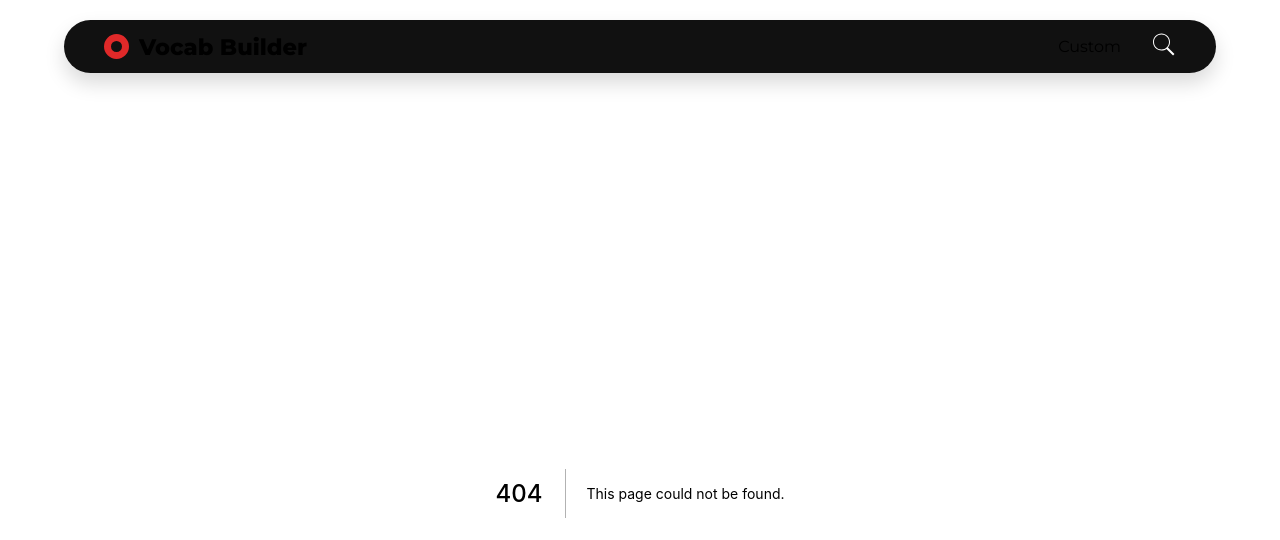
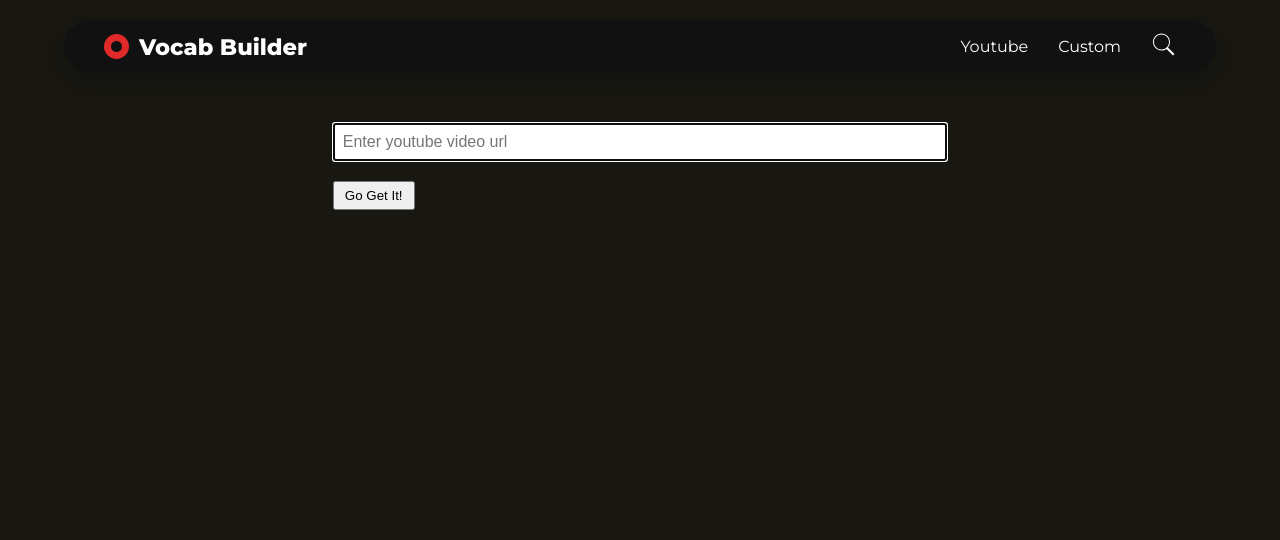
Before and after one commit to sandeep-chahal/vocab-builder, a Next.js app: page /youtube in a window 1280 px wide. Before the commit this address had no page. Shown: the top 540 px of the page. Built offline with nearby package versions, Linux system fonts and the light colour scheme.

Commit message:
added youtube page

```diff
--- a/components/dropdown/index.js
+++ b/components/dropdown/index.js
@@ -5,6 +5,9 @@ import styles from "./styles.module.css";
 const DropDown = ({ close }) => {
 	return (
 		<div className={styles.dropdown} onClick={close}>
+			<Link href="/youtube">
+				<a className={styles.link}>Youtube</a>
+			</Link>
 			<Link href="/custom">
 				<a className={styles.link}>Custom</a>
 			</Link>
--- a/components/nav/index.js
+++ b/components/nav/index.js
@@ -22,6 +22,9 @@ const Nav = () => {
 			</div>
 			{menuOpen && <DropDown close={() => setMenuOpen(false)} />}
 			<div className={styles.links}>
+				<Link href="/youtube">
+					<a className={styles.link}>Youtube</a>
+				</Link>
 				<Link href="/custom">
 					<a className={styles.link}>Custom</a>
 				</Link>
--- a/package.json
+++ b/package.json
@@ -8,6 +8,7 @@
     "start": "next start"
   },
   "dependencies": {
+    "@joegesualdo/get-youtube-subtitles-node": "^0.1.0",
     "next": "10.0.5",
     "node-fetch": "^2.6.1",
     "nprogress": "^0.2.0",
@@ -16,6 +17,8 @@
     "react-dom": "17.0.1",
     "react-virtualized-auto-sizer": "^1.0.4",
     "react-window": "^1.8.6",
-    "typo-js": "^1.2.0"
+    "react-youtube": "^7.13.0",
+    "typo-js": "^1.2.0",
+    "youtube-subtitles-downloader": "^1.0.1"
   }
 }
--- /dev/null
+++ b/pages/api/youtube.js
@@ -0,0 +1,22 @@
+import getYoutubeData from "../../services/getYoutubeData";
+
+export default async (req, res) => {
+	try {
+		const result = await getYoutubeData(req.query.url);
+		if (typeof result === "string")
+			return res.json({
+				error: true,
+				msg: result,
+			});
+		res.json({
+			error: false,
+			...result,
+		});
+	} catch (err) {
+		console.log(err);
+		res.json({
+			error: true,
+			msg: "Something Went Wrong!",
+		});
+	}
+};
--- /dev/null
+++ b/pages/youtube.js
@@ -0,0 +1,170 @@
+import { useState, useMemo, useEffect } from "react";
+import styles from "../styles/youtube.module.css";
+import YouTubePlayer from "react-youtube";
+import getYoutubeData from "../utils/getYoutbeData";
+import DefinitionModal from "../components/definitionModal";
+import Head from "next/head";
+
+const Youtube = () => {
+	const [url, setUrl] = useState("");
+	const [loading, setLoading] = useState(false);
+	const [ready, setReady] = useState(false);
+	const [error, setError] = useState(null);
+	const [subtitles, setSubtitles] = useState(null);
+	const [words, setWords] = useState(null);
+	const [toggle, setToggle] = useState(false);
+	const [selectedWord, setSelectedWord] = useState(null);
+
+	const renderSubtitles = useMemo(() => {
+		if (!subtitles) return null;
+		let data = [];
+		let temp = "";
+		subtitles.forEach((sub, i) => {
+			sub.text.split(" ").forEach((w) => {
+				let word = w
+					.replace("'", "")
+					.replace(".", "")
+					.replace("[", "")
+					.replace("]", "")
+					.replace("-", "")
+					.toLowerCase();
+				if (word in words) {
+					data.push(
+						<span key={uuidv4()} className={styles.line}>
+							{temp}
+						</span>
+					);
+					data.push(
+						<span
+							onClick={() => setSelectedWord(word)}
+							key={uuidv4()}
+							className={styles.learn}
+						>
+							{word}
+						</span>
+					);
+					temp = "";
+				} else temp = temp + " " + word;
+			});
+		});
+		data.push(
+			<span key="last_one" className={styles.line}>
+				{temp}
+			</span>
+		);
+		return data;
+	}, [subtitles]);
+
+	const handleSubmit = async (e) => {
+		e.preventDefault();
+		setLoading(true);
+		setError(null);
+		const result = await getYoutubeData(url);
+		console.log(error);
+		if (result.error) {
+			setError(result.msg);
+		} else {
+			setWords(result.words);
+			setSubtitles(result.subtitles);
+			setReady(true);
+		}
+		setLoading(false);
+	};
+
+	const totalWords = useMemo(() => Object.keys(words || {}).length, [words]);
+
+	const handleWordClick = (e) => {
+		if (e.target.id === "learn") {
+			setSelectedWord(e.target.textContent);
+		}
+	};
+	const handleReset = () => {
+		setUrl(null);
+		setReady(false);
+		setSubtitles(null);
+		setWords(null);
+		setToggle(null);
+		setSelectedWord(null);
+	};
+	return (
+		<div className={styles.youtube}>
+			<Head>
+				<title>Youtube | Learn Vocabulary Words</title>
+			</Head>
+			{selectedWord && (
+				<DefinitionModal
+					word={selectedWord}
+					close={() => setSelectedWord(null)}
+				/>
+			)}
+			{!loading && !ready && (
+				<form className={styles.inputWrapper} onSubmit={handleSubmit}>
+					<input
+						autoFocus
+						className={styles.input}
+						placeholder="Enter youtube video url"
+						onChange={(e) => setUrl(e.target.value)}
+					/>
+					<button className={styles.button} type="submit">
+						Go Get It!
+					</button>
+				</form>
+			)}
+			{loading && <div className={styles.info}>Wait...</div>}
+			{error && <div className={styles.info}>{error}</div>}
+			{ready && (
+				<div className={styles.main}>
+					<YouTubePlayer
+						className={styles.player}
+						videoId={url.split("=")[1].split("&")[0]}
+					/>
+					<div className={styles.vocab}>
+						<div className={styles.heading}>
+							<h2>{toggle ? "Subtitles" : "Words"}</h2>{" "}
+							<span className={styles.wordCount}>({totalWords})</span>
+							<svg
+								onClick={handleReset}
+								className={styles.reset}
+								xmlns="http://www.w3.org/2000/svg"
+								fill="#fff"
+								viewBox="0 0 50 50"
+								width="20px"
+								height="20px"
+							>
+								<path d="M 25 2 C 12.309534 2 2 12.309534 2 25 C 2 37.690466 12.309534 48 25 48 C 37.690466 48 48 37.690466 48 25 A 1.0001 1.0001 0 1 0 46 25 C 46 36.609534 36.609534 46 25 46 C 13.390466 46 4 36.609534 4 25 C 4 13.390466 13.390466 4 25 4 C 31.692686 4 37.635193 7.130711 41.480469 12 L 35 12 A 1.0001 1.0001 0 1 0 35 14 L 43.449219 14 L 45 14 L 45 4 A 1.0001 1.0001 0 0 0 43.984375 2.9863281 A 1.0001 1.0001 0 0 0 43 4 L 43 10.699219 C 38.785186 5.4020866 32.287796 2 25 2 z" />
+							</svg>
+						</div>
+						<label className={styles.switch}>
+							<input
+								className={styles.input}
+								onChange={() => setToggle((prev) => !prev)}
+								type="checkbox"
+								value={toggle}
+							/>
+							<span className={styles.slider}></span>
+						</label>
+						{!toggle && (
+							<div className={styles.words} onClick={handleWordClick}>
+								{Object.keys(words).map((word) => (
+									<div id="learn" key={word} className={styles.learn}>
+										{word}
+									</div>
+								))}
+							</div>
+						)}
+						{toggle && <p className={styles.subtitles}>{renderSubtitles}</p>}
+					</div>
+				</div>
+			)}
+		</div>
+	);
+};
+export default Youtube;
+
+function uuidv4() {
+	return "xxxxxxxxx".replace(/[xy]/g, function (c) {
+		var r = (Math.random() * 16) | 0,
+			v = c == "x" ? r : (r & 0x3) | 0x8;
+		return v.toString(16);
+	});
+}
--- /dev/null
+++ b/services/getYoutubeData.js
@@ -0,0 +1,50 @@
+import YTSubtitles from "youtube-subtitles-downloader";
+import getDictionary from "../utils/dictionary";
+import ignoreWords from "../config/ignorewords.json";
+const dictionary = getDictionary();
+
+const filterWords = (subtitles) => {
+	const words = {};
+	subtitles.forEach((sub, i) => {
+		sub.text.split(" ").forEach((w) => {
+			const word = w
+				.replace("'", "")
+				.replace(".", "")
+				.replace("[", "")
+				.replace("]", "")
+				.replace("-", "")
+				.toLowerCase();
+			if (!(word in ignoreWords) && dictionary.check(word) && word.length > 3) {
+				words[word] = {
+					start: sub.start,
+					index: i,
+				};
+			}
+		});
+	});
+	return words;
+};
+
+const convertToArray = (subtitles) => {
+	let counter = 0;
+	let arr = [];
+
+	while (true) {
+		let temp = String(counter);
+		if (temp in subtitles) arr.push(subtitles[temp]);
+		else break;
+		counter++;
+	}
+	return arr;
+};
+
+export default async (url) => {
+	const videoId = url.split("watch?v=")[1].split("&")[0];
+	console.log(videoId);
+	const resp = await YTSubtitles.getLanguagesList(videoId, "en");
+	if (!resp.length) return "Couldn't find subtitles for the video.";
+	let subtitles = await resp[0].fetch();
+	subtitles = convertToArray(subtitles);
+	const words = filterWords(subtitles);
+	return { subtitles, words };
+};
--- /dev/null
+++ b/styles/youtube.module.css
@@ -0,0 +1,148 @@
+.youtube {
+	width: 80%;
+	margin: auto;
+	font-size: 1.6rem;
+}
+
+.inputWrapper {
+	width: 60%;
+	margin: auto;
+	margin-top: 5rem;
+}
+
+.input {
+	width: 100%;
+	padding: 0.8rem;
+	font-size: 1.6rem;
+}
+.button {
+	margin-top: 2rem;
+	padding: 0.5rem 1rem;
+}
+
+.info {
+	text-align: center;
+	font-size: 2rem;
+}
+.main {
+	width: 100%;
+	height: 80vh;
+	display: flex;
+	justify-content: space-evenly;
+}
+.vocab {
+	width: 60%;
+	margin-left: 2rem;
+}
+@media (max-width: 1100px) {
+	.player {
+		width: 500px;
+	}
+}
+@media (max-width: 900px) {
+	.youtube {
+		width: 90%;
+	}
+	.main {
+		flex-direction: column;
+	}
+	.player {
+		width: 100%;
+		height: 25vh;
+		margin-bottom: 1rem;
+	}
+	.vocab {
+		height: 60vh;
+		width: 90%;
+	}
+	.words .learn {
+		width: 80%;
+	}
+}
+
+.heading {
+	display: flex;
+	align-items: center;
+}
+.wordCount {
+	margin-left: 1rem;
+}
+
+.words,
+.subtitles {
+	display: flex;
+	flex-wrap: wrap;
+	overflow-y: auto;
+	height: 90%;
+	line-height: 3rem;
+	font-size: 2rem;
+	margin-top: 1rem;
+}
+.words .learn {
+	min-width: 15rem;
+	padding: 0.5rem 1rem;
+	background-color: rgb(17, 17, 17);
+	margin: 1rem;
+}
+.learn {
+	cursor: pointer;
+}
+.subtitles .learn {
+	background-color: var(--color-secondary);
+	margin: 0 0.8rem;
+}
+
+.words::-webkit-scrollbar,
+.subtitles::-webkit-scrollbar {
+	width: 5px;
+}
+
+.words::-webkit-scrollbar-thumb,
+.subtitles::-webkit-scrollbar-thumb {
+	background-color: rgb(17, 17, 17);
+}
+
+.switch {
+	position: relative;
+	display: inline-block;
+	width: 60px;
+	height: 2rem;
+	margin-left: 1rem;
+}
+
+/* Hide default HTML checkbox */
+.switch input {
+	opacity: 0;
+	width: 0;
+	height: 0;
+}
+
+.slider {
+	height: 2rem;
+	position: absolute;
+	cursor: pointer;
+	top: 0;
+	left: 0;
+	right: 0;
+	bottom: 0;
+	background-color: var(--color-secondary);
+	transition: 0.4s;
+}
+
+.slider:before {
+	position: absolute;
+	content: "";
+	height: 1rem;
+	width: 2rem;
+	left: 4px;
+	bottom: 5px;
+	background-color: white;
+	-webkit-transition: 0.4s;
+	transition: 0.4s;
+}
+
+.input:checked + .slider:before {
+	-webkit-transform: translateX(26px);
+	-ms-transform: translateX(26px);
+	transform: translateX(26px);
+}
--- /dev/null
+++ b/utils/getYoutbeData.js
@@ -0,0 +1,13 @@
+export default async (url) => {
+	try {
+		const req = await fetch("/api/youtube?url=" + url);
+		const res = await req.json();
+		return res;
+	} catch (err) {
+		console.log(err);
+		return {
+			error: true,
+			msg: "Something Went Wrong",
+		};
+	}
+};
```
Also changed, not shown: 1 other file (tests, documents, lock files or other folders).
